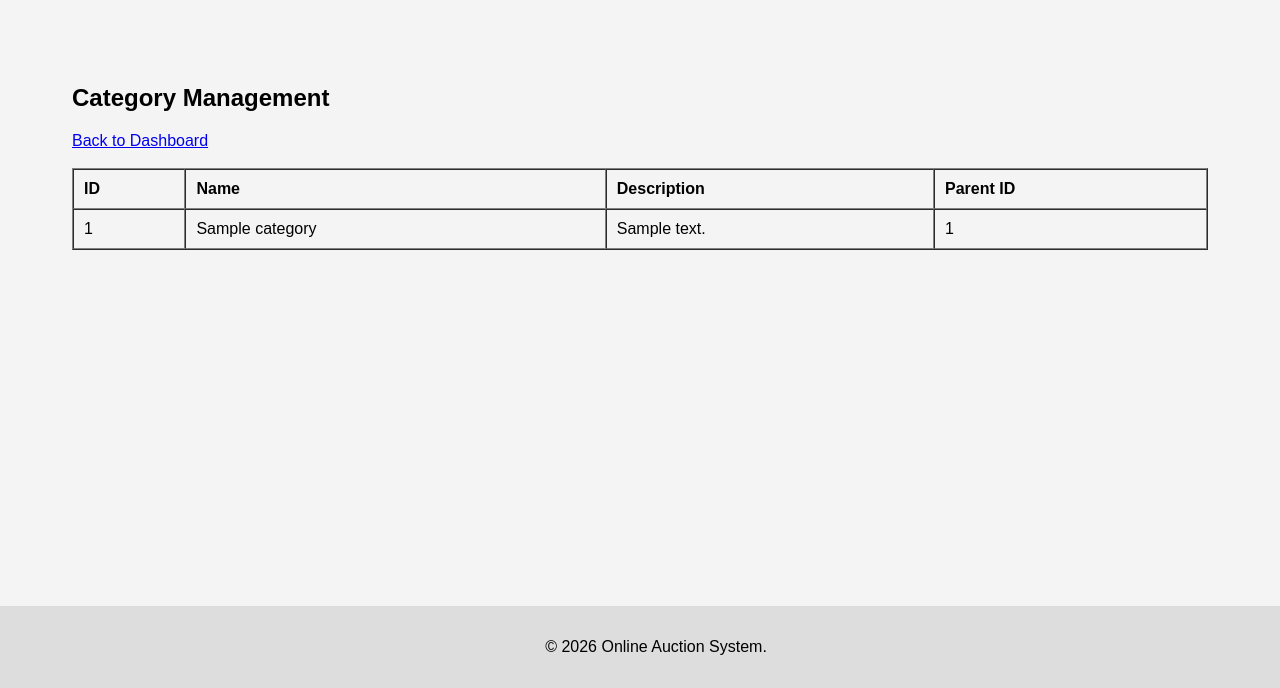
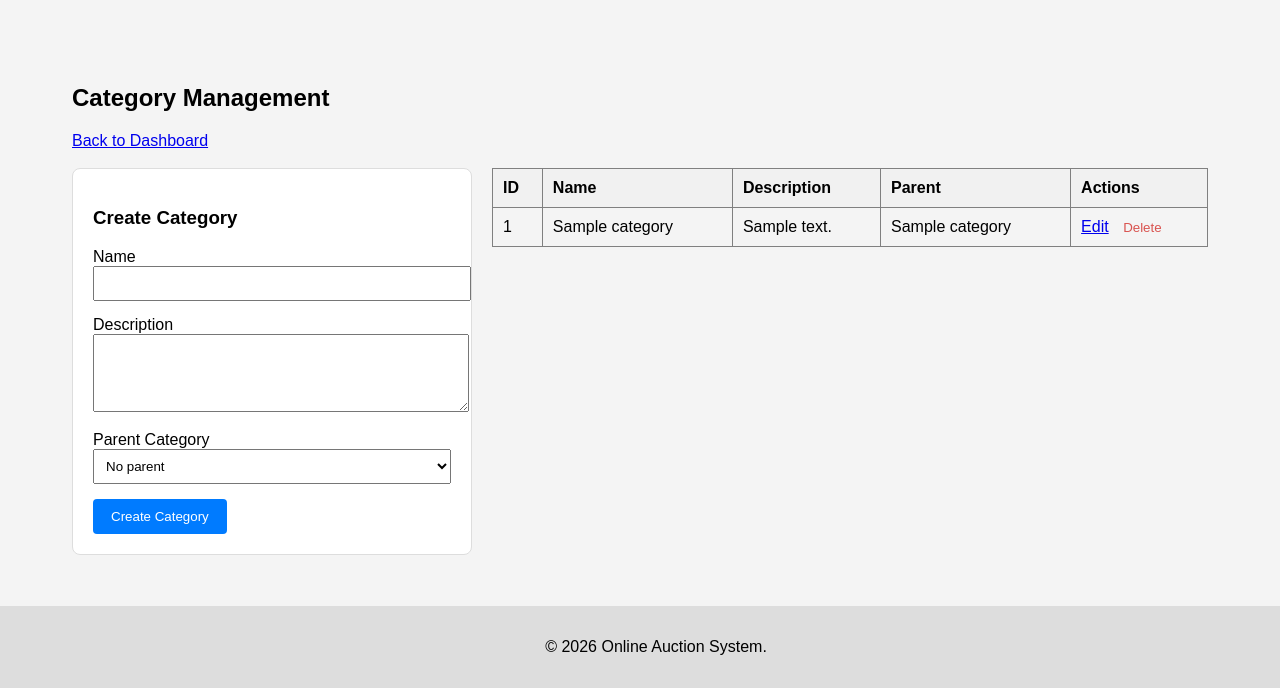
Before and after one commit to Sohagsrz/online-auction-system, a PHP site: template view/moderator/categories.php in a window 1280 px wide. Shown: the part 112-800 px from the top of the page. Run offline with PHP 8.4, Linux system fonts and the light colour scheme; the template is opened without the code that fills it: most values are stand-ins (such as "Sample title", 1, 10 or a date in 2020); data that the repository does not hold is empty.

Commit message:
added manage category

```diff
--- a/view/moderator/categories.php
+++ b/view/moderator/categories.php
@@ -4,25 +4,91 @@
     <a href="index.php?page=moderator_dashboard">Back to Dashboard</a>
     <br><br>
 
-    <table border="1" cellpadding="10" cellspacing="0" style="width:100%; text-align:left;">
+    <?php if (!empty($message)): ?>
+        <div style="padding:10px; margin-bottom:20px; background:#d4edda; color:#155724; border:1px solid #c3e6cb; border-radius:4px;">
+            <?= htmlspecialchars($message) ?>
+        </div>
+    <?php endif; ?>
+    <?php if (!empty($error)): ?>
+        <div style="padding:10px; margin-bottom:20px; background:#f8d7da; color:#721c24; border:1px solid #f5c6cb; border-radius:4px;">
+            <?= htmlspecialchars($error) ?>
+        </div>
+    <?php endif; ?>
+
+    <div style="display:flex; gap:20px; flex-wrap:wrap; margin-bottom:30px;">
+        <div style="flex:1; min-width:320px; padding:20px; background:#fff; border:1px solid #ddd; border-radius:8px;">
+            <h3><?= $edit_category ? 'Edit Category' : 'Create Category' ?></h3>
+            <form method="post" action="index.php?page=mod_categories<?= $edit_category ? '&edit_id=' . intval($edit_category['id']) : '' ?>">
+                <input type="hidden" name="action" value="<?= $edit_category ? 'update_category' : 'create_category' ?>">
+                <?php if ($edit_category): ?>
+                    <input type="hidden" name="category_id" value="<?= intval($edit_category['id']) ?>">
+                <?php endif; ?>
+                <div style="margin-bottom:15px;">
+                    <label for="name">Name</label><br>
+                    <input id="name" name="name" type="text" value="<?= htmlspecialchars($edit_category['name'] ?? '') ?>" style="width:100%; padding:0.5rem;" required>
+                </div>
+                <div style="margin-bottom:15px;">
+                    <label for="description">Description</label><br>
+                    <textarea id="description" name="description" style="width:100%; padding:0.5rem;" rows="4"><?= htmlspecialchars($edit_category['description'] ?? '') ?></textarea>
+                </div>
+                <div style="margin-bottom:15px;">
+                    <label for="parent_id">Parent Category</label><br>
+                    <select id="parent_id" name="parent_id" style="width:100%; padding:0.5rem;">
+                        <option value="">No parent</option>
+                        <?php foreach ($categories as $cat_option): ?>
+                            <?php if ($edit_category && $cat_option['id'] == $edit_category['id']) continue; ?>
+                            <option value="<?= intval($cat_option['id']) ?>" <?= isset($edit_category['parent_id']) && $edit_category['parent_id'] == $cat_option['id'] ? 'selected' : '' ?>>
+                                <?= htmlspecialchars($cat_option['name']) ?>
+                            </option>
+                        <?php endforeach; ?>
+                    </select>
+                </div>
+                <button type="submit" style="padding:10px 18px; background:#007bff; color:#fff; border:none; border-radius:4px; cursor:pointer;">
+                    <?= $edit_category ? 'Save Changes' : 'Create Category' ?>
+                </button>
+                <?php if ($edit_category): ?>
+                    <a href="index.php?page=mod_categories" style="margin-left:12px; color:#333;">Cancel</a>
+                <?php endif; ?>
+            </form>
+        </div>
+
+        <div style="flex:2; min-width:320px;">
+            <table border="1" cellpadding="10" cellspacing="0" style="width:100%; text-align:left; border-collapse:collapse;">
                 <thead>
-            <tr>
+                    <tr style="background:#f1f1f1;">
                         <th>ID</th>
                         <th>Name</th>
                         <th>Description</th>
-                <th>Parent ID</th>
+                        <th>Parent</th>
+                        <th>Actions</th>
                     </tr>
                 </thead>
                 <tbody>
+                    <?php
+                        $category_names = [];
+                        foreach ($categories as $cat_lookup) {
+                            $category_names[$cat_lookup['id']] = $cat_lookup['name'];
+                        }
+                    ?>
                     <?php foreach ($categories as $cat): ?>
                         <tr>
-                    <td><?= htmlspecialchars($cat['id']) ?></td>
+                            <td><?= intval($cat['id']) ?></td>
                             <td><?= htmlspecialchars($cat['name']) ?></td>
-                    <td><?= htmlspecialchars($cat['description']) ?></td>
-                    <td><?= htmlspecialchars($cat['parent_id'] ?? 'None') ?></td>
+                            <td><?= nl2br(htmlspecialchars($cat['description'])) ?></td>
+                            <td><?= $cat['parent_id'] ? htmlspecialchars($category_names[$cat['parent_id']] ?? 'Unknown') : 'None' ?></td>
+                            <td>
+                                <a href="index.php?page=mod_categories&edit_id=<?= intval($cat['id']) ?>" style="margin-right:10px;">Edit</a>
+                                <form method="post" action="index.php?page=mod_categories" style="display:inline;" onsubmit="return confirm('Delete this category?');">
+                                    <input type="hidden" name="action" value="delete_category">
+                                    <input type="hidden" name="category_id" value="<?= intval($cat['id']) ?>">
+                                    <button type="submit" style="background:none;border:none;color:#d9534f;cursor:pointer;padding:0;">Delete</button>
+                                </form>
+                            </td>
                         </tr>
                     <?php endforeach; ?>
                 </tbody>
             </table>
         </div>
+    </div>
+</div>
 <?php require_once 'view/layout/footer.php'; ?>
```
Also changed, not shown: controller/ModeratorController.php (+53 -0 lines). Lines whose indentation alone changed are shown as unchanged.
